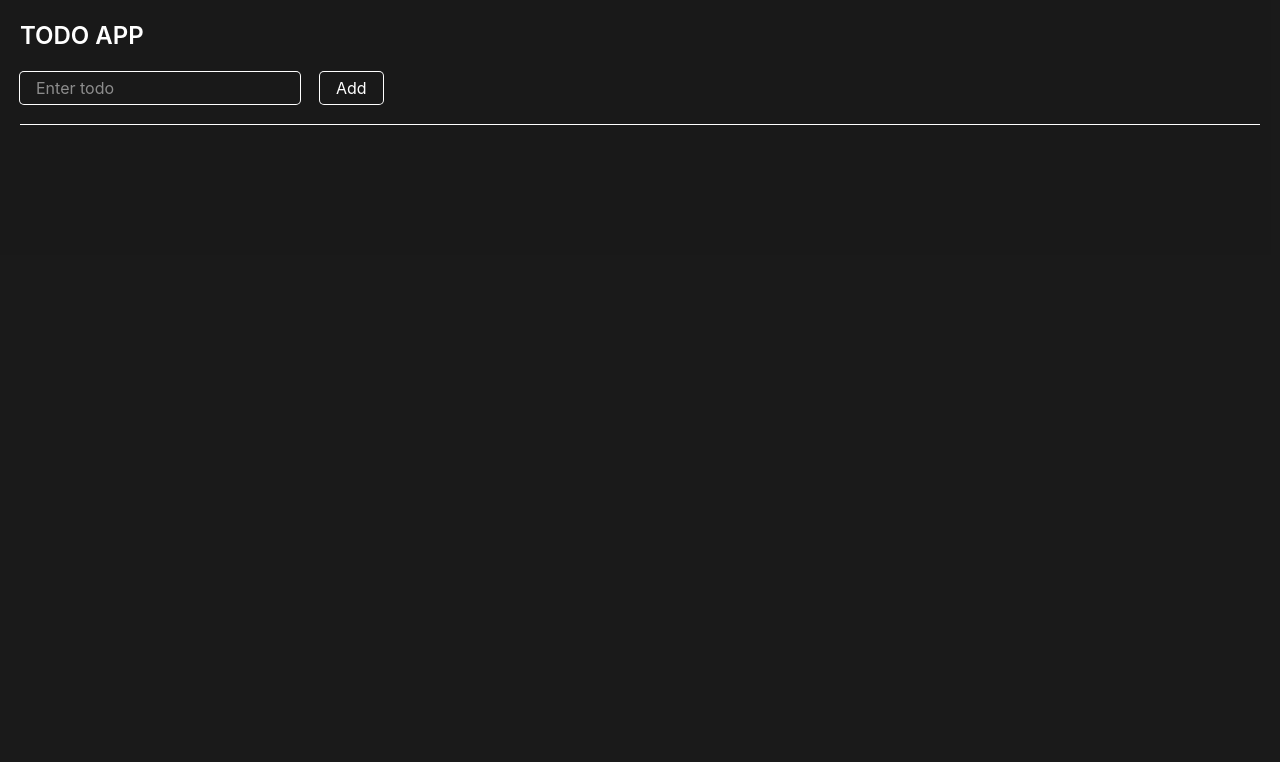
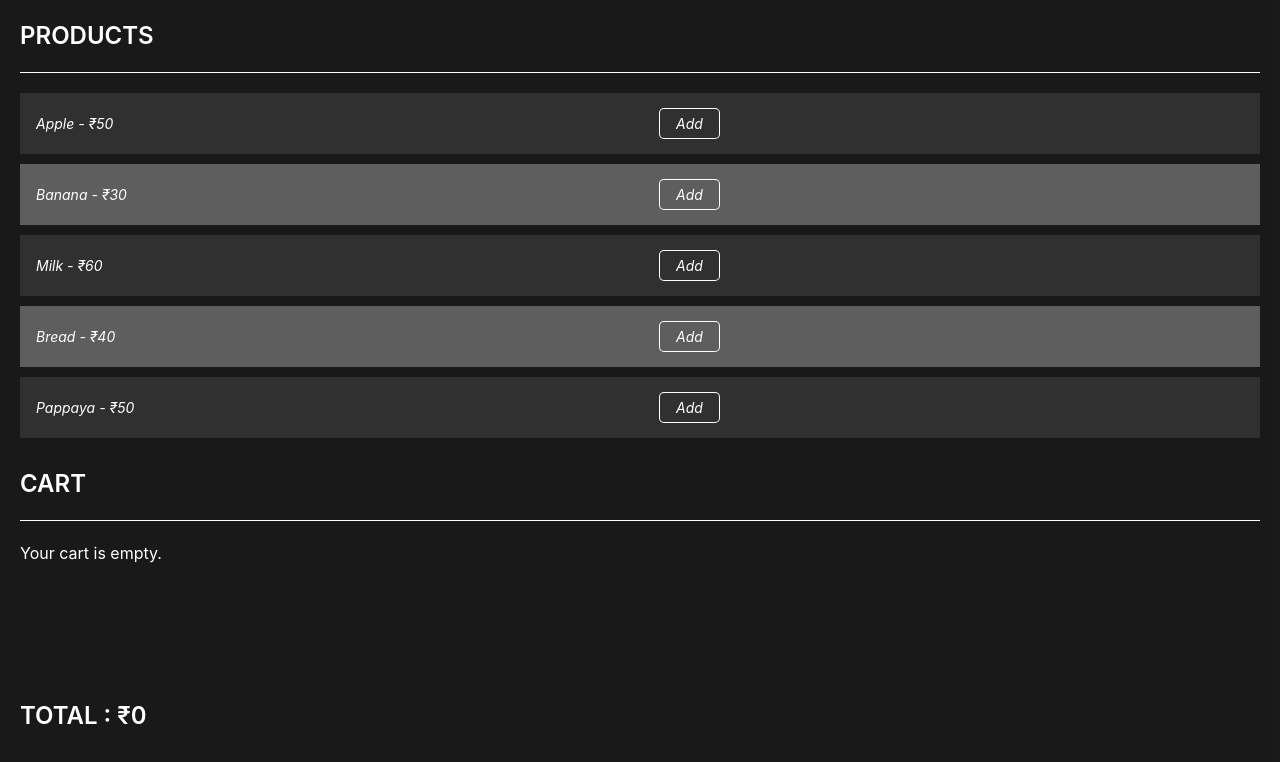
Before and after one commit to dev-lumi/react-state-management, a React (Vite) app: page / in a window 1280 px wide. Shown: the top 762 px of the page. Built offline with nearby package versions, Linux system fonts and the light colour scheme.

Commit message:
shopping cart using useReducer

```diff
--- a/src/App.tsx
+++ b/src/App.tsx
@@ -1,21 +1,11 @@
-// import Counter from "./components/Counter"
-
-import Todo from "./components/Reducer/Todo"
-
-// import Counter from "./components/Reducer/Counter"
-// import Todo from "./components/Todo"
-
+import MiniShoppingCart from "./components/Reducer/MiniShoppingCart";
 
 function App() {
   return (
-    <div className="bg-black/90 h-screen text-white p-5">
-      {/* <Counter></Counter> */}
-      {/* <Todo></Todo> */}
-      {/* <Counter/> */}
-      <Todo></Todo>
-
+    <div className="bg-black/90 h-screen text-white px-5 ">
+      <MiniShoppingCart></MiniShoppingCart>
     </div>
-  )
+  );
 }
 
-export default App
+export default App;
--- /dev/null
+++ b/src/components/Reducer/MiniShoppingCart.tsx
@@ -0,0 +1,139 @@
+import { useReducer } from "react";
+
+// 1.product type
+type Product = {
+  id: number;
+  name: string;
+  price: number;
+};
+// 2.cart item type
+type CartItem = Product & {
+  quantity: number;
+};
+
+// 3.actions
+type Action =
+  | { type: "ADD_ITEM"; payload: Product }
+  | { type: "REMOVE_ITEM"; payload: number }
+  | { type: "INCREASE"; payload: number }
+  | { type: "DECREASE"; payload: number };
+
+// 4.products
+const products: Product[] = [
+  { id: 1, name: "Apple", price: 50 },
+  { id: 2, name: "Banana", price: 30 },
+  { id: 3, name: "Milk", price: 60 },
+  { id: 4, name: "Bread", price: 40 },
+  { id: 5, name: "Pappaya", price: 50 },
+];
+
+// 5.reducer
+function reducer(state: CartItem[], action: Action): CartItem[] {
+  switch (action.type) {
+    case "ADD_ITEM": {
+      const existingItem = state.find((item) => item.id === action.payload.id);
+      if (existingItem) {
+        return state.map((item) =>
+          item.id === action.payload.id
+            ? { ...item, quantity: item.quantity + 1 }
+            : item,
+        );
+      }
+      return [...state, { ...action.payload, quantity: 1 }];
+    }
+    case "REMOVE_ITEM":
+      return state.filter((item) => item.id !== action.payload);
+    case "INCREASE":
+      return state.map((item) =>
+        item.id === action.payload
+          ? { ...item, quantity: item.quantity + 1 }
+          : item,
+      );
+    case "DECREASE":
+      return state
+        .map((item) =>
+          item.id === action.payload
+            ? { ...item, quantity: item.quantity - 1 }
+            : item,
+        )
+        .filter((item) => item.quantity > 0);
+
+    default:
+      return state;
+  }
+}
+
+// 6.component
+function MiniShoppingCart() {
+  const [cart, dispatch] = useReducer(reducer, []);
+
+  // calculate total
+  const total = cart.reduce((sum, item) => sum + item.price * item.quantity, 0);
+  return (
+    <div className="h-screen">
+      <h1>Products</h1>
+      <ul>
+        {products.map((product) => (
+          <li key={product.id}>
+            <span>
+              {product.name} - ₹{product.price}
+            </span>{" "}
+            <button
+              onClick={() => dispatch({ type: "ADD_ITEM", payload: product })}
+            >
+              Add
+            </button>
+          </li>
+        ))}
+      </ul>
+      <h2>Cart</h2>
+      <div className=" h-40 overflow-y-scroll">
+        <ul className="">
+          {cart.length === 0 ? (
+            <p>Your cart is empty.</p>
+          ) : (
+            cart.map((item) => (
+              <li key={item.id}>
+                <span>
+                  {item.name} - ₹{item.price} × {item.quantity}
+                </span>
+                <button
+                  onClick={() =>
+                    dispatch({ type: "DECREASE", payload: item.id })
+                  }
+                >
+                  -
+                </button>
+                <span> {item.quantity} </span>
+
+                <button
+                  onClick={() =>
+                    dispatch({
+                      type: "INCREASE",
+                      payload: item.id,
+                    })
+                  }
+                >
+                  +
+                </button>
+                <button
+                  onClick={() =>
+                    dispatch({
+                      type: "REMOVE_ITEM",
+                      payload: item.id,
+                    })
+                  }
+                >
+                  Remove
+                </button>
+              </li>
+            ))
+          )}
+        </ul>
+      </div>
+      <h2>Total : ₹{total}</h2>
+    </div>
+  );
+}
+
+export default MiniShoppingCart;
--- a/src/index.css
+++ b/src/index.css
@@ -1,9 +1,11 @@
 @import "tailwindcss";
 
  @layer base {
-    h1{
-        @apply text-2xl mb-5 uppercase font-semibold
+    h1,h2{
+        @apply text-2xl mb-5 uppercase font-semibold pt-5
     }
+
+
     button{
         @apply ring  rounded px-4 py-1 mx-5 w-fit;
     }
@@ -11,7 +13,7 @@
         @apply ring px-4 py-1 rounded
     }
     ul{
-        @apply border-t mt-5 pt-5
+        @apply border-t  pt-5
     }
     span{
         @apply  mr-5
```
